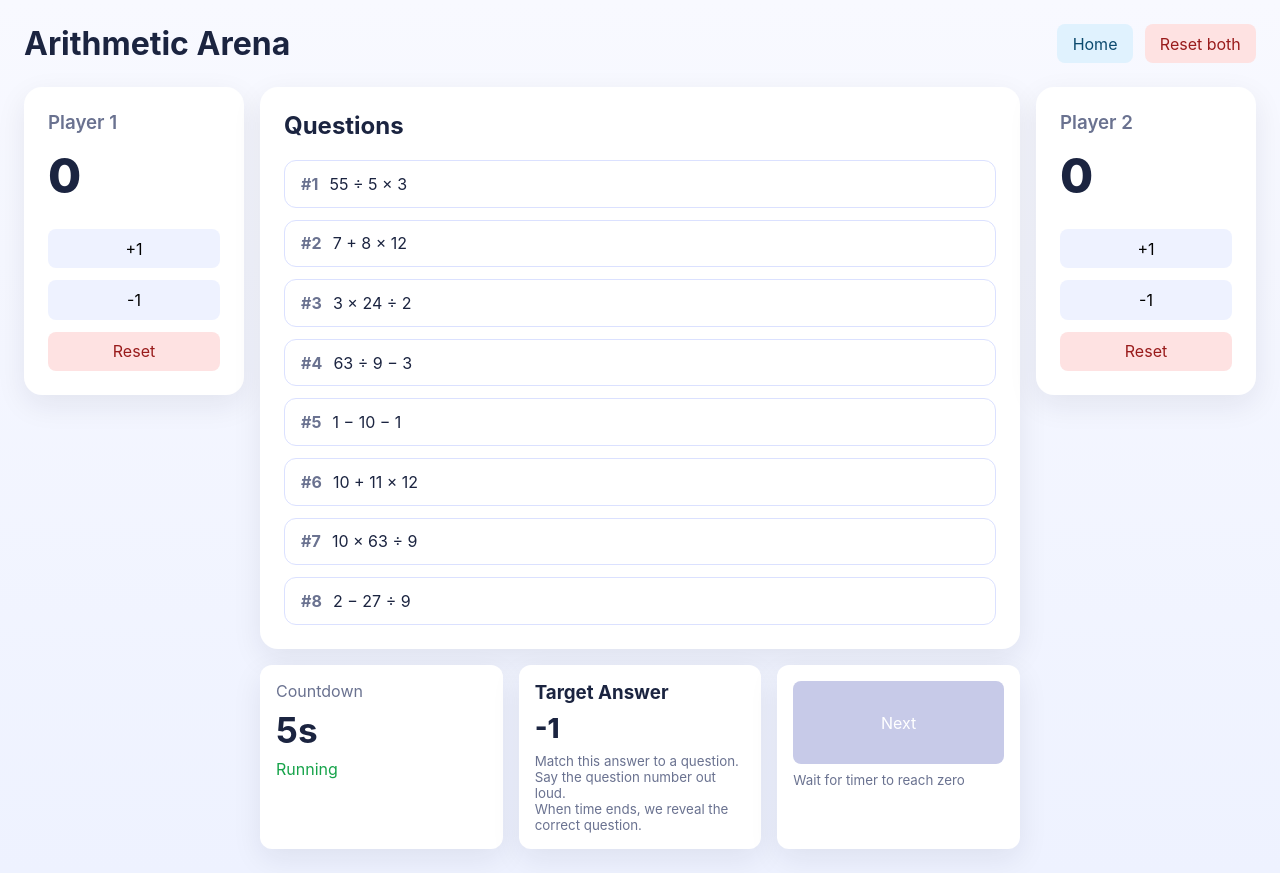
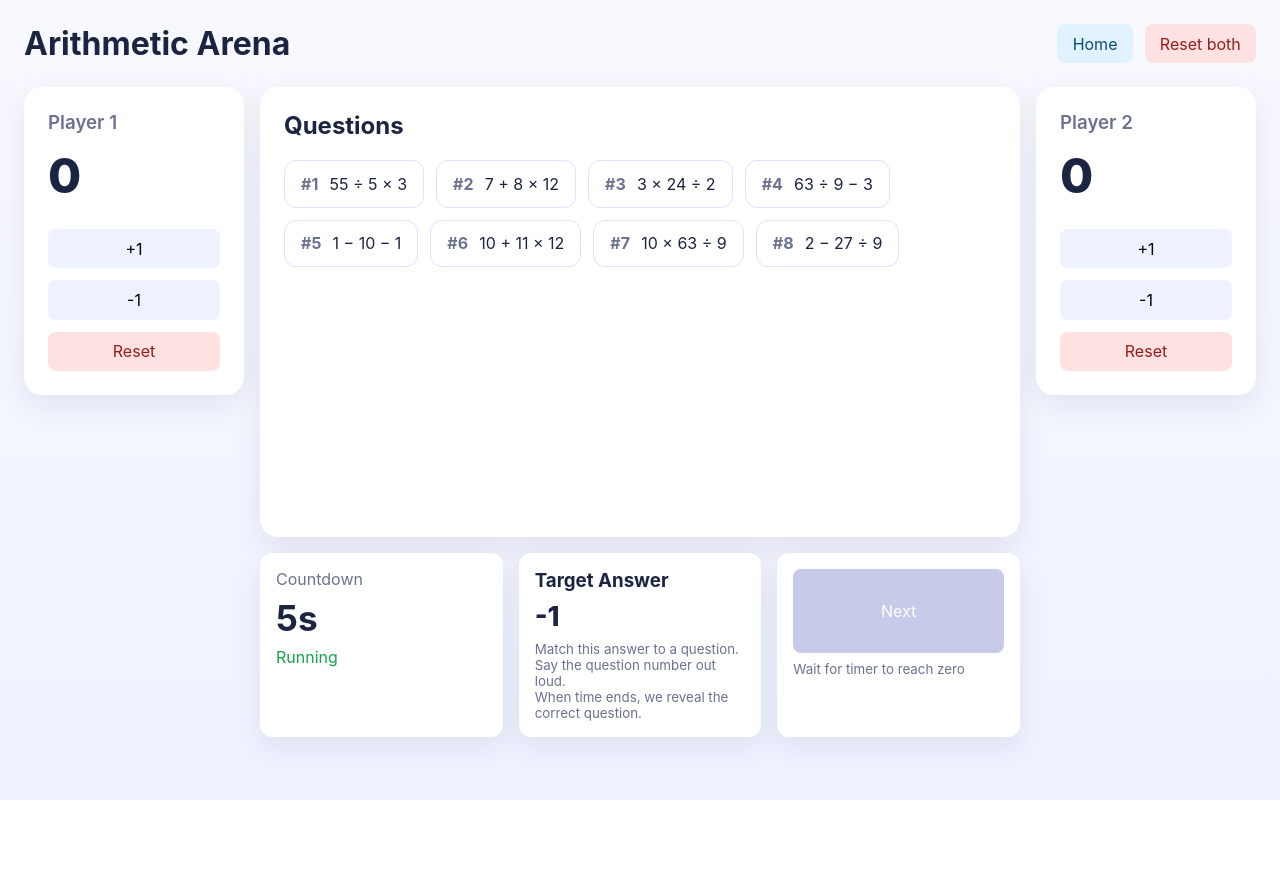
Before and after one commit to Ruhiddin/simple-math, a React (Vite) app: page / in a window 1280 px wide. Both pictures are taken after a click on the button "Start Game". After the commit the page ends 800 px from the top, so only its background shows below. Built offline with nearby package versions, Linux system fonts and the light colour scheme.

Commit message:
Make question cards inline flex tiles

```diff
--- a/src/components/QuestionBoard/QuestionBoard.module.scss
+++ b/src/components/QuestionBoard/QuestionBoard.module.scss
@@ -12,7 +12,9 @@
   ul {
     margin: 0;
     padding: 0;
-    display: grid;
+    display: flex;
+    flex-wrap: wrap;
+    justify-content: flex-start;
     gap: var(--space-2);
   }
 }
--- a/src/components/QuestionCard/QuestionCard.module.scss
+++ b/src/components/QuestionCard/QuestionCard.module.scss
@@ -3,9 +3,13 @@
   background: var(--surface);
   border-radius: var(--radius-md);
   padding: 0.8rem 1rem;
+  min-width: 7rem;
+  width: auto;
+  max-width: fit-content;
   border: 1px solid #dbe1ff;
   transition: opacity 220ms ease, transform 220ms ease, border-color 220ms ease;
-  display: flex;
+  display: inline-flex;
+  align-items: center;
   gap: 0.7rem;
 }
 
```
